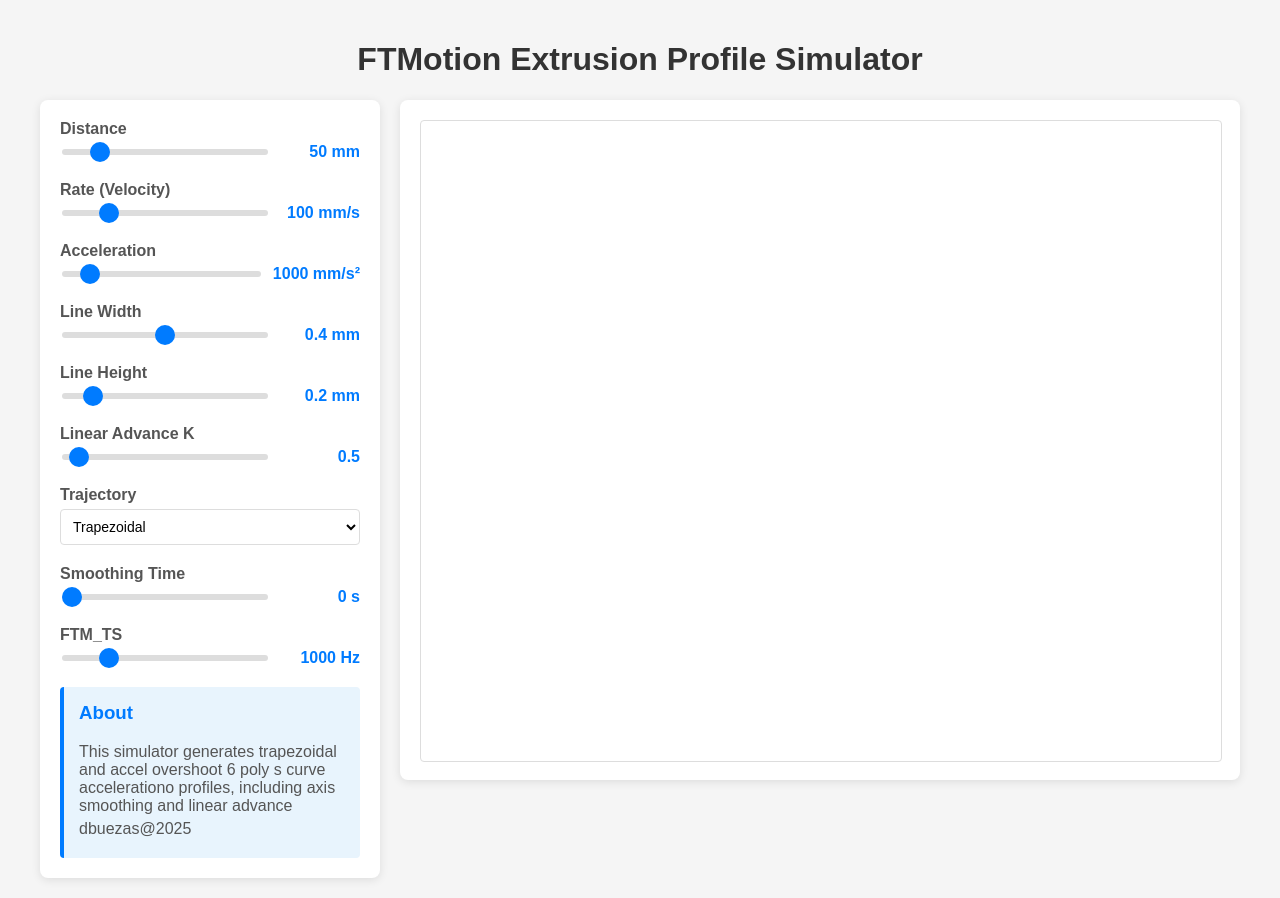
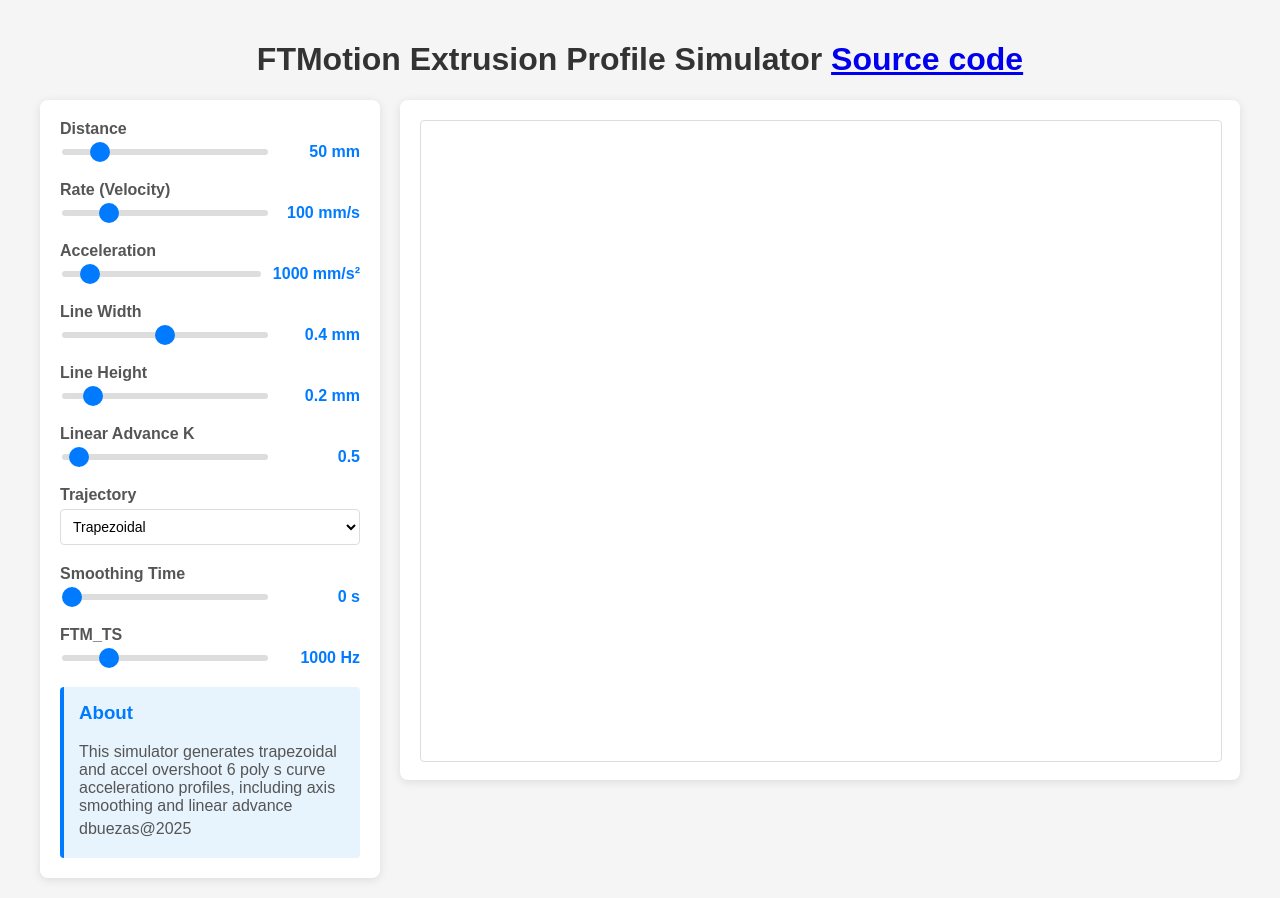
Before and after one commit to dbuezas/ftmotion-extrusion-simulator, a website: page index.html in a window 1280 px wide. Drawn offline with Linux system fonts and the light colour scheme.

Commit message:
link back to github from webapp

```diff
--- a/index.html
+++ b/index.html
@@ -7,8 +7,9 @@
     <link rel="stylesheet" href="styles.css" />
   </head>
   <body>
-    <h1>FTMotion Extrusion Profile Simulator</h1>
-
+    <h1>FTMotion Extrusion Profile Simulator
+      <a href="https://github.com/dbuezas/ftmotion-extrusion-simulator">Source code</a>
+    </h1>
     <div class="container">
       <div class="controls">
         <div class="control-group">
```
